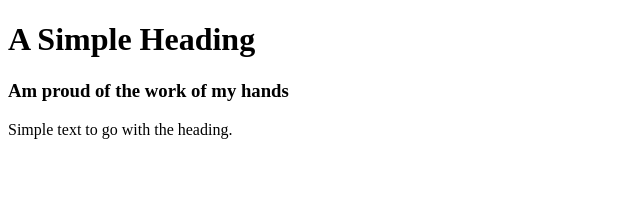
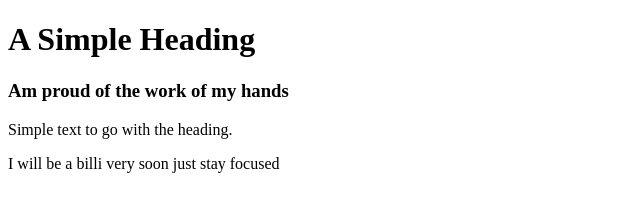
Before and after one commit to Lawi-Inoti99/gitProject, a plain HTML site: page index.html in a window 1280 px wide. Shown: the whole page, without its empty margins (0-640 px from the left). Drawn offline with Linux system fonts and the light colour scheme.

Commit message:
added a paragragh
I updated index.html from github

```diff
--- a/index.html
+++ b/index.html
@@ -8,5 +8,7 @@
   <h1>A Simple Heading</h1>
   <h3>Am proud of the work of my hands</h3>
   <p>Simple text to go with the heading.</p>
+  <p> I will be a billi very soon just stay focused </p>
+
 </body>
 </html>
```
